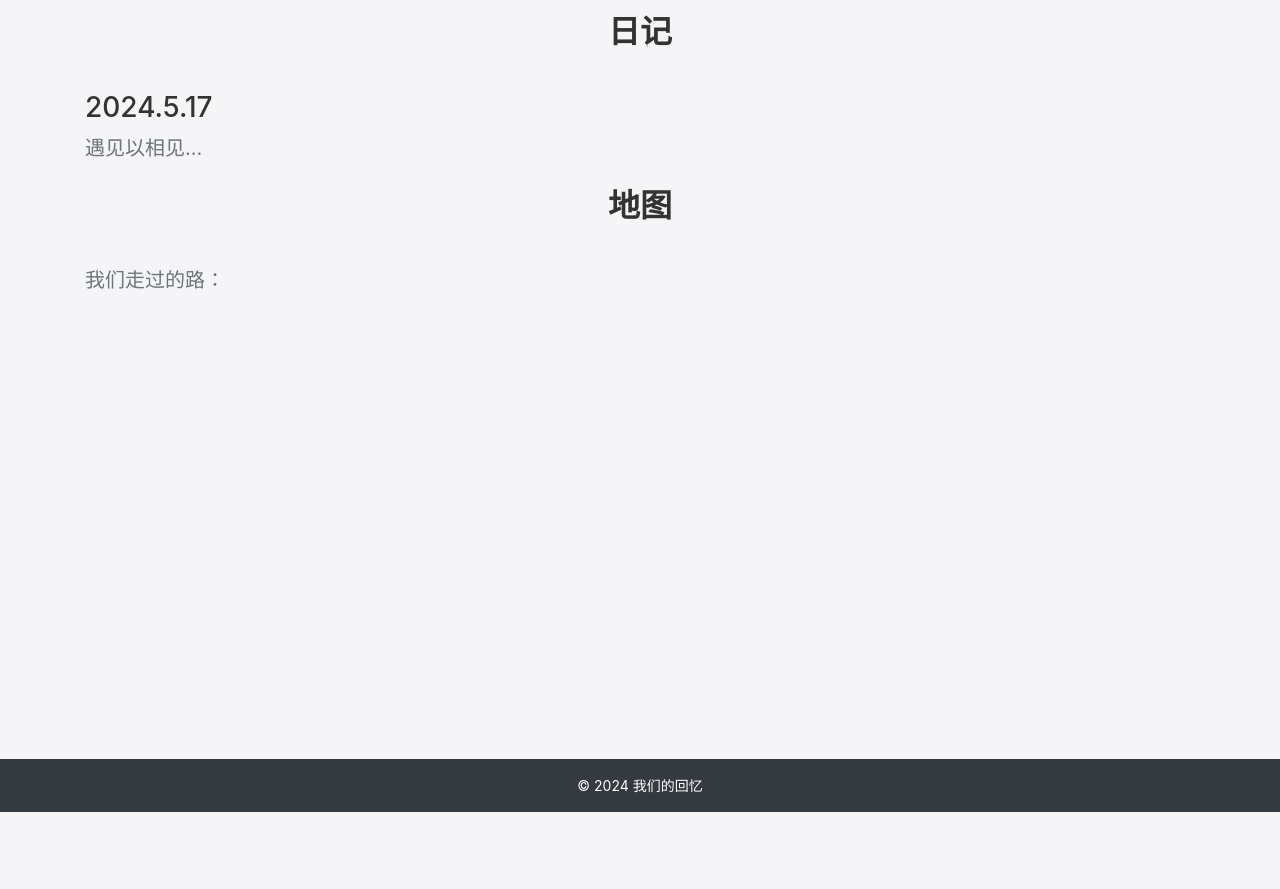
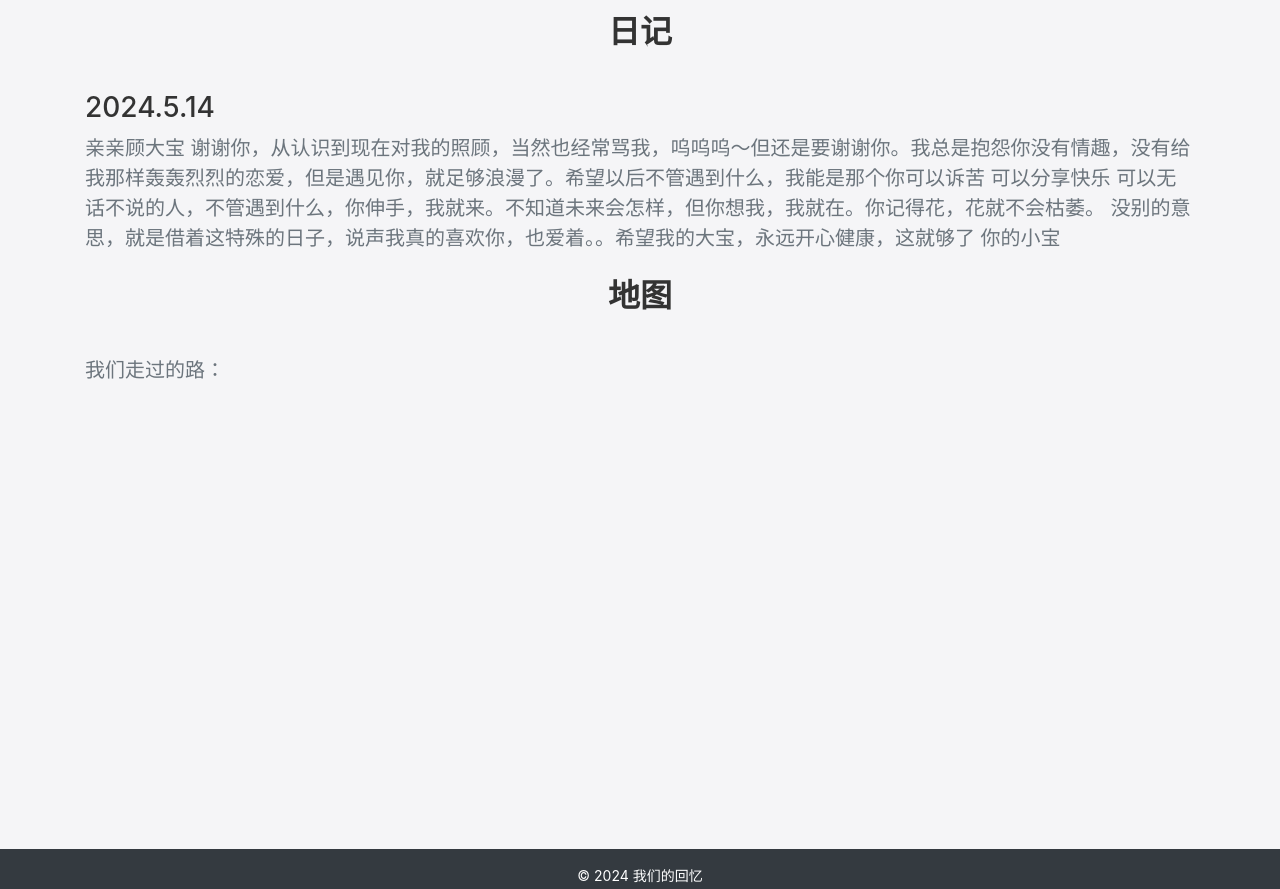
Before and after one commit to aooy1314/GCM, a plain HTML site: page index.html in a window 1280 px wide. Shown: the part 909-1798 px from the top of the page. Before the commit the page ends 1721 px from the top, so only its background shows below. Drawn offline with nearby package versions, Linux system fonts and the light colour scheme; files whose address does not match are found by name.

Commit message:
Update index.html

```diff
--- a/index.html
+++ b/index.html
@@ -47,8 +47,11 @@
         <section id="diary">
             <h2 class="text-center">日记</h2>
             <article class="my-4">
-                <h3>2024.5.17</h3>
-                <p>遇见以相见...</p>
+                <h3>2024.5.14</h3>
+                <p>亲亲顾大宝
+谢谢你，从认识到现在对我的照顾，当然也经常骂我，呜呜呜～但还是要谢谢你。我总是抱怨你没有情趣，没有给我那样轰轰烈烈的恋爱，但是遇见你，就足够浪漫了。希望以后不管遇到什么，我能是那个你可以诉苦 可以分享快乐 可以无话不说的人，不管遇到什么，你伸手，我就来。不知道未来会怎样，但你想我，我就在。你记得花，花就不会枯萎。
+没别的意思，就是借着这特殊的日子，说声我真的喜欢你，也爱着。。希望我的大宝，永远开心健康，这就够了
+你的小宝</p>
             </article>
             <!-- 更多日记 -->
         </section>
```
